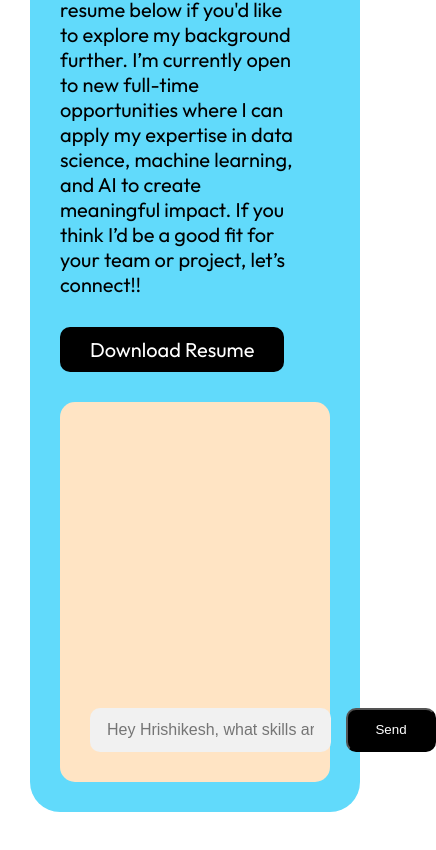
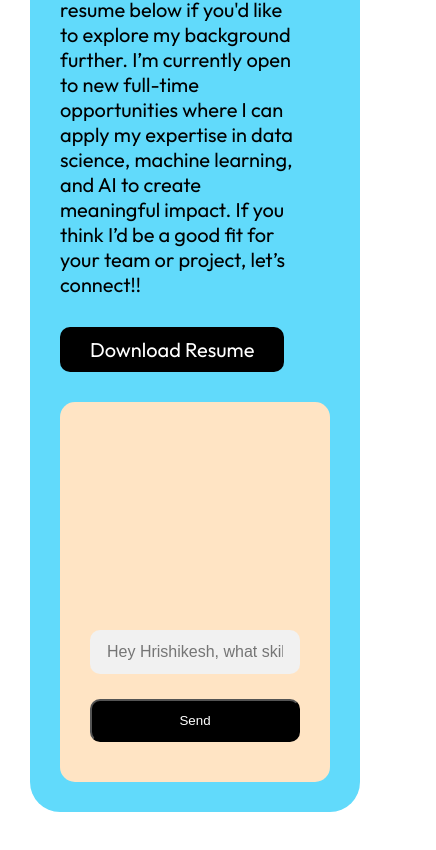
Before and after one commit to Hrish52/Portfolio-App, a Next.js app: page / in a window 390 px wide. Shown: the part 10525-11375 px from the top of the page, 436 px wide, since content can reach past the window. Built offline with nearby package versions, Linux system fonts and the light colour scheme.

Commit message:
Fix: Make chatbot input and send button responsive for mobile

```diff
--- a/app/globals.css
+++ b/app/globals.css
@@ -609,10 +609,9 @@ h3 {
             flex-direction: row-reverse;
           }
           li.bot .message {
-            margin-left: auto; /* push bubble to extreme right */
+            margin-left: auto;
           }
 
-          /* avatars */
           .avatar {
             width: 48px;
             height: 48px;
@@ -630,7 +629,6 @@ h3 {
             background: var(--purple-400);
           }
 
-          /* message bubbles */
           .message {
             max-width: 70%;
             width: fit-content;
@@ -642,7 +640,7 @@ h3 {
             white-space: pre-wrap;
           }
           li.user .message {
-            border-bottom-left-radius: 6px; /* speech‑tail effect */
+            border-bottom-left-radius: 6px;
           }
           li.bot .message {
             border-bottom-right-radius: 6px;
@@ -677,6 +675,19 @@ h3 {
           border-radius: 10px;
         }
       }
+
+      /* mobile-friendly layout */
+      @media (max-width: 768px) {
+        .chat-message {
+          flex-direction: column;
+        }
+
+        .chat-message input,
+        .chat-message button {
+          width: 100%;
+          margin-bottom: 10px;
+        }
+      }
     }
   }
 }
```
